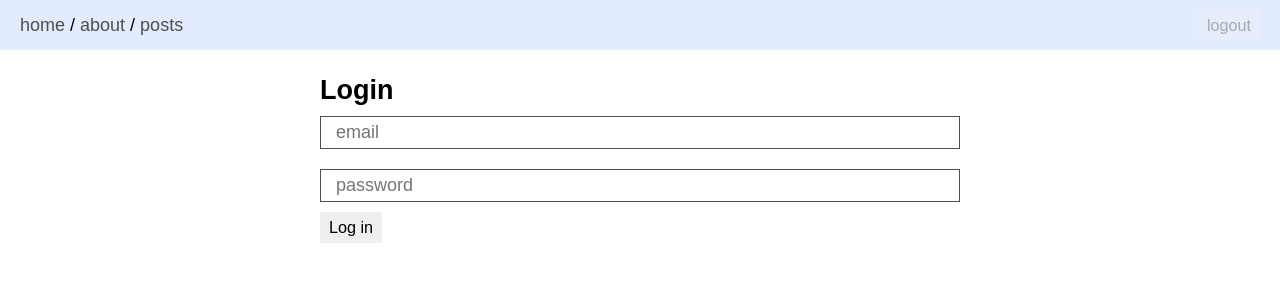
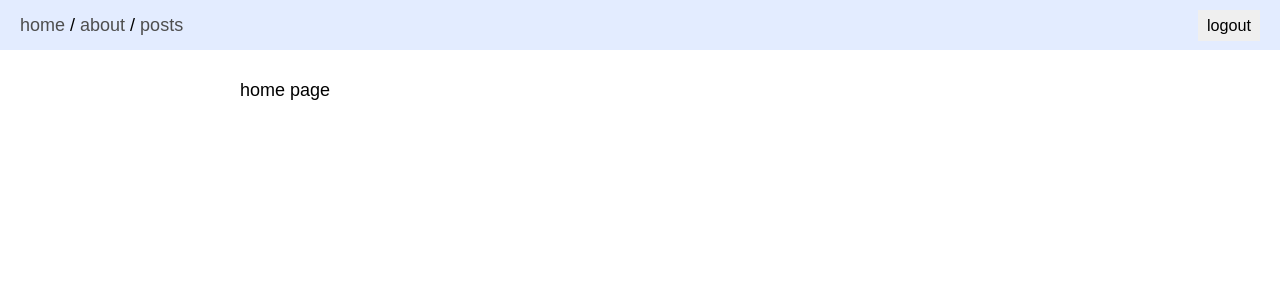
Before and after one commit to Aster0N/react-posts-editor, a React (Create React App) app: page / in a window 1280 px wide. Before the commit this address led to /login. Shown: the top 300 px of the page. Built offline with nearby package versions, Linux system fonts and the light colour scheme; sample sign-in values are in the browser's storage.

Commit message:
Added auth information saving to localStorage

```diff
--- a/src/App.js
+++ b/src/App.js
@@ -1,5 +1,5 @@
 import { BrowserRouter } from 'react-router-dom'
-import { useState } from 'react'
+import { useState, useEffect } from 'react'
 import Navbar from './components/UI/navbar/Navbar.jsx'
 import AppRouter from './components/appRouter/AppRouter.jsx'
 import { AuthContext } from './context'
@@ -7,12 +7,21 @@ import "./styles/App.css"
 
 function App() {
 	const [isAuth, setIsAuth] = useState(false)
+	const [isLoading, setIsLoading] = useState(true)
+
+	useEffect(() => {
+		if (localStorage.getItem('isAuth')) {
+			setIsAuth(true)
+		}
+		setIsLoading(false)
+	}, [])
 
 	return (
 		<AuthContext.Provider
 			value={{
 				isAuth,
-				setIsAuth
+				setIsAuth,
+				isLoading
 			}}
 		>
 			<div className='App'>
--- a/src/components/UI/navbar/Navbar.jsx
+++ b/src/components/UI/navbar/Navbar.jsx
@@ -10,6 +10,7 @@ const Navbar = () => {
 	const logout = (event) => {
 		event.preventDefault()
 		setIsAuth(false)
+		localStorage.removeItem('isAuth')
 	}
 
 	return (
--- a/src/components/appRouter/AppRouter.jsx
+++ b/src/components/appRouter/AppRouter.jsx
@@ -2,9 +2,14 @@ import { Routes, Route, Navigate } from 'react-router-dom'
 import { publicRoutes, privateRoutes } from '../../router/index.js'
 import { useContext } from 'react'
 import { AuthContext } from '../../context/index.js'
+import Loader from '../UI/loader/Loader.jsx'
 
 const AppRouter = () => {
-	const { isAuth } = useContext(AuthContext)
+	const { isAuth, isLoading } = useContext(AuthContext)
+
+	if (isLoading) {
+		return <Loader />
+	}
 
 	return (
 		isAuth
--- a/src/pages/login/Login.jsx
+++ b/src/pages/login/Login.jsx
@@ -11,6 +11,7 @@ const Login = () => {
 	const login = (event) => {
 		event.preventDefault()
 		setIsAuth(true)
+		localStorage.setItem('isAuth', 'true')
 	}
 
 	return (
```
